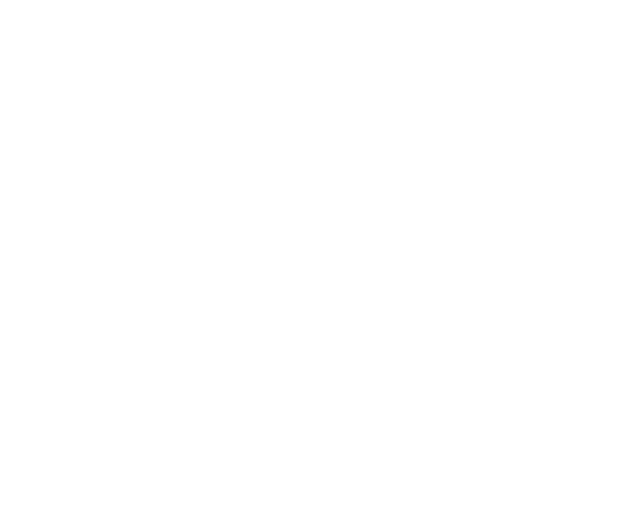
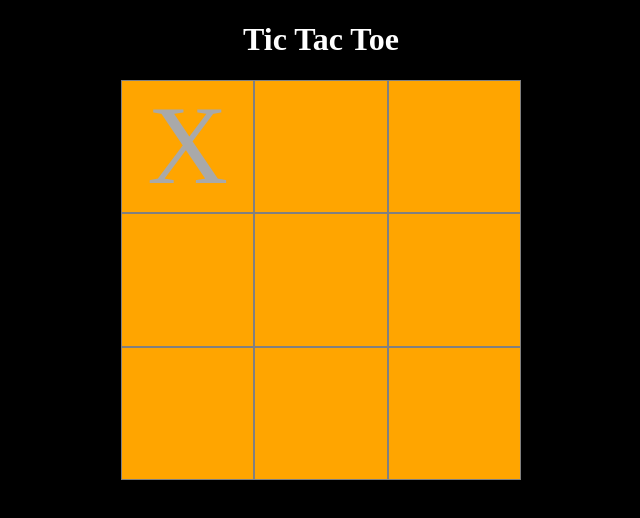
Before and after one commit to yulopadua/tic-tac-toe, a plain HTML site: page index.html in a window 1280 px wide. Shown: the whole page, without its empty margins (319-959 px from the left). Drawn offline with Linux system fonts and the light colour scheme.

Commit message:
Add render module

```diff
--- a/index.html
+++ b/index.html
@@ -9,6 +9,17 @@
     <script src="script.js" defer></script>
 </head>
 <body>
-
+    <h1>Tic Tac Toe</h1>
+    <div class="container">
+        <div class="grid-box grid-box0"></div>
+        <div class="grid-box grid-box1"></div>
+        <div class="grid-box grid-box2"></div>
+        <div class="grid-box grid-box3"></div>
+        <div class="grid-box grid-box4"></div>
+        <div class="grid-box grid-box5"></div>
+        <div class="grid-box grid-box6"></div>
+        <div class="grid-box grid-box7"></div>
+        <div class="grid-box grid-box8"></div>
+    </div>
 </body>
 </html>
--- a/script.js
+++ b/script.js
@@ -1,7 +1,7 @@
 //Setting up the gameBoard module
 let gameBoardModule = (function() {
-    let gameBoard = [];
-    return {};
+    let gameBoard = ["X"];
+    return {gameBoard};
 })();
 
 //Setting up the displayController module
@@ -19,5 +19,15 @@ let createPlayer = (playerName, playerNumber, assignedXO) => {
     return {getPlayerName, playerName, playerNumber, assignedXO};
 };
 
+//Setting up the render module for array display to gameboard
+let renderArrayToScreenModule = (function() {
+
+    const gridBoxes = document.querySelectorAll(".grid-box");
+    gridBoxes[0].textContent = gameBoardModule.gameBoard;
+    return {};
+})();
+
 let Justin = createPlayer("Justin", 1, "x");
 let James = createPlayer("james", 2, "O");
+
+renderArrayToScreenModule;
--- a/style.css
+++ b/style.css
@@ -0,0 +1,29 @@
+body {
+    margin: 0;
+    padding: 0;
+    background-color: black;
+    display: grid;
+    align-items: center;
+    justify-content: center;
+}
+
+h1 {
+    color: white;
+    text-align: center;
+}
+
+.container {
+    display: grid;
+    grid-template-columns: repeat(3, 1fr);
+    grid-template-rows: repeat(3, 1fr);
+    height: 400px;
+    width: 400px;
+    background-color: orange;
+    text-align: center;
+}
+
+.grid-box {
+    border: 1px solid gray;
+    color: darkgray;
+    font-size: 7rem;
+}
```
